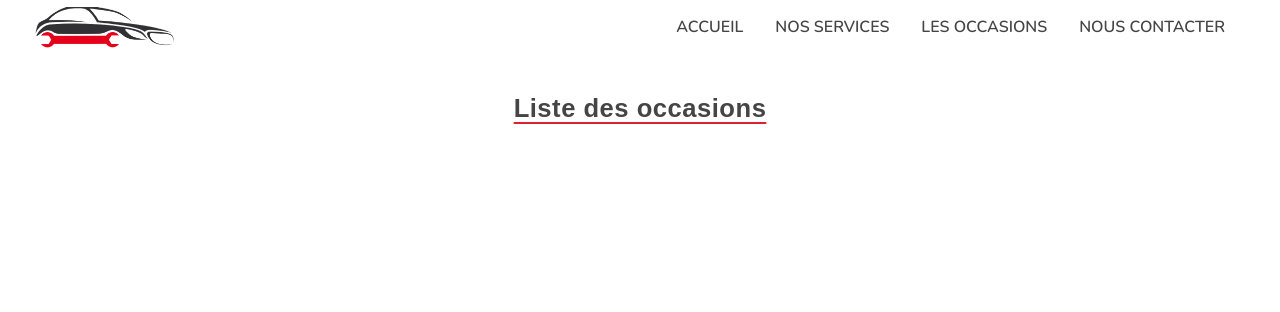
After one commit to JeremyTdr/Garage-Auto, a PHP site: page /autos-occasion.php in a window 1280 px wide. The commit adds this page. Shown: the top 312 px of the page. Run offline with PHP 8.4, Linux system fonts and the light colour scheme; data that the repository does not hold is empty; some libraries are stand-ins or nearby versions; some web fonts are replaced.

Commit message:
Occasions pages for users added

```diff
--- /dev/null
+++ b/autos-occasion.php
@@ -0,0 +1,37 @@
+<?php
+require('actions/cars/getOccasionsAction.php');
+include 'pages/includes/html-head.php';
+?>
+
+    <body>
+            <?php include 'pages/includes/navbar.php'; ?>
+
+            <div class="admin-section occasions-management">
+
+                    <h2 class="page-title">Liste des occasions</h2>
+
+                    <div class="occasions-list">
+                        <?php while($occasion = $getOccasions->fetch()){ ?>
+                            <div class="occasions-card" onclick="location.href='/occasion-details.php?id=<?= $occasion['id']; ?>'">
+                                <div class="occasions-img" >
+                                    <img src="<?= $occasion['img']; ?>"></img>
+                                </div>
+                                <div class="occasions-infos">
+                                    <div class="occasions-title"><?= $occasion['title']; ?></div>
+                                    <ul class="occasions-specs">
+                                        <li><?= $occasion['year']; ?></li>
+                                        <li><?= $occasion['price']; ?> €</li>
+                                        <li><?= $occasion['kms']; ?> Km</li>
+                                    </ul>
+                                </div>
+                            </div>
+
+                        <?php } ?>
+                    </div>
+            </div>
+
+        <!-- JS -->
+        <script src="./src/js/app.js"></script>
+
+    </body>
+</html>
--- a/pages/includes/navbar.php
+++ b/pages/includes/navbar.php
@@ -5,7 +5,7 @@
     <div class="nav-items" id="nav-items">
         <a class="nav-item" href="/">Accueil</a>
         <a class="nav-item" href="#services">Nos services</a>
-        <a class="nav-item" href="#occasions">Les occasions</a>
+        <a class="nav-item" href="/autos-occasion.php">Les occasions</a>
         <a class="nav-item" href="#contact">Nous contacter</a>
     </div>
 
--- a/pages/sections/occasions.php
+++ b/pages/sections/occasions.php
@@ -1,7 +1,7 @@
 <section class="occasions" id="occasions">
     <div class="content occasions-content">
-        <h2>Les autos d'occasions</h2>
+        <h2>Les autos d'occasion</h2>
         <p class="occasions-text">Le garage V. Parrot vous propose un large choix de véhicules d'occasion, à la vente ou en location.</p>
-        <a class="button occasions-btn">Découvrez notre parc d'occasions</a>
+        <a class="button occasions-btn" href="/autos-occasion.php">Découvrez notre parc d'occasions</a>
     </div>
 </section>
--- a/src/sass/includes/_base.scss
+++ b/src/sass/includes/_base.scss
@@ -99,6 +99,16 @@ body {
         text-underline-offset: 5px;
       }
     }
+  }
+
+  .page-title {
+    margin-bottom: 30px;
+    font-size: 1.6rem;
+    text-align: center;
+    letter-spacing: 0.5px;
+    text-decoration-line: underline;
+    text-decoration-color: $red;
+    text-underline-offset: 5px;
   }
 
   .admin-section {
--- a/src/sass/includes/_services.scss
+++ b/src/sass/includes/_services.scss
@@ -44,11 +44,11 @@
       .services-cards {
         width: 100%;
         flex-direction: row;
-        justify-content: space-between;
-        gap: inherit;
+        justify-content: center;
+        gap: 40px;
+        flex-wrap: wrap;
 
         .service-card {
-          cursor: pointer;
           align-items: center;
           justify-content: center;
           width: 240px;
--- a/src/style.css
+++ b/src/style.css
@@ -52,6 +52,15 @@ body section .content {
 }
 body section .content h2 {
   margin-bottom: 55px;
+  font-size: 1.6rem;
+  text-align: center;
+  letter-spacing: 0.5px;
+  text-decoration-line: underline;
+  text-decoration-color: #d92332;
+  text-underline-offset: 5px;
+}
+body .page-title {
+  margin-bottom: 30px;
   font-size: 1.6rem;
   text-align: center;
   letter-spacing: 0.5px;
@@ -463,11 +472,11 @@ footer .footer-items .footer-contact .contact-infos .fas {
   .services .services-content .services-cards {
     width: 100%;
     flex-direction: row;
-    justify-content: space-between;
-    gap: inherit;
+    justify-content: center;
+    gap: 40px;
+    flex-wrap: wrap;
   }
   .services .services-content .services-cards .service-card {
-    cursor: pointer;
     align-items: center;
     justify-content: center;
     width: 240px;
```
Also changed, not shown: occasion-details.php (added, +40 -0 lines), 1 other file.
